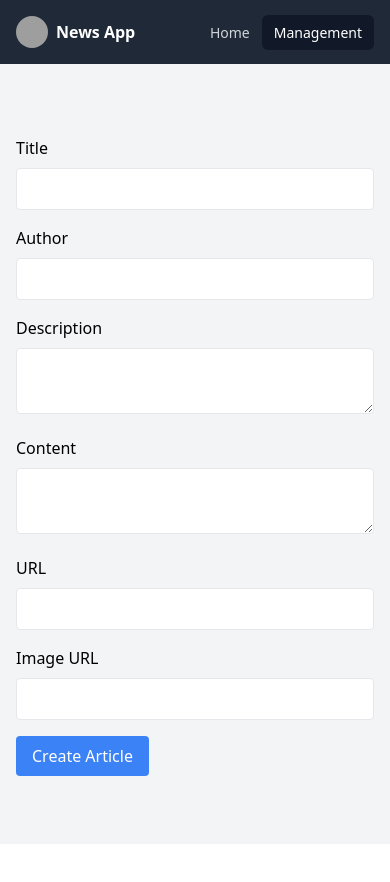
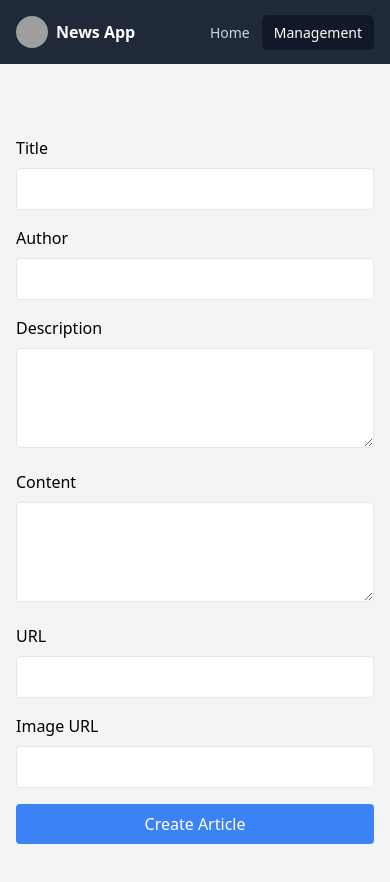
Before and after one commit to isaidj/react-and-node-interview, a React (Vite) app in the folder frontend/: page /management/create in a window 390 px wide. Before the commit the page ends 844 px from the top, so only its background shows below. Built offline with nearby package versions, Linux system fonts and the light colour scheme; no server answers; grey boxes are pictures that could not be loaded.

Commit message:
adapt inputs and buttons to mobile

```diff
--- a/frontend/src/components/ArticleForm.tsx
+++ b/frontend/src/components/ArticleForm.tsx
@@ -50,7 +50,7 @@ const ArticleForm: React.FC = () => {
           value={article.description || ""}
           onChange={handleChange}
           required
-          className="w-full px-3 py-2 border rounded"
+          className="w-full px-3 py-2 border rounded resize-y min-h-[100px]"
         />
       </div>
       <div className="mb-4">
@@ -62,7 +62,7 @@ const ArticleForm: React.FC = () => {
           name="content"
           value={article.content || ""}
           onChange={handleChange}
-          className="w-full px-3 py-2 border rounded"
+          className="w-full px-3 py-2 border rounded resize-y min-h-[100px]"
         />
       </div>
       <div className="mb-4">
@@ -95,7 +95,7 @@ const ArticleForm: React.FC = () => {
       </div>
       <button
         type="submit"
-        className="bg-blue-500 text-white px-4 py-2 rounded hover:bg-blue-600"
+        className="bg-blue-500 text-white px-4 py-2 rounded hover:bg-blue-600 w-full sm:w-auto"
         disabled={loading}
       >
         {isEditing ? "Update" : "Create"} Article
```
